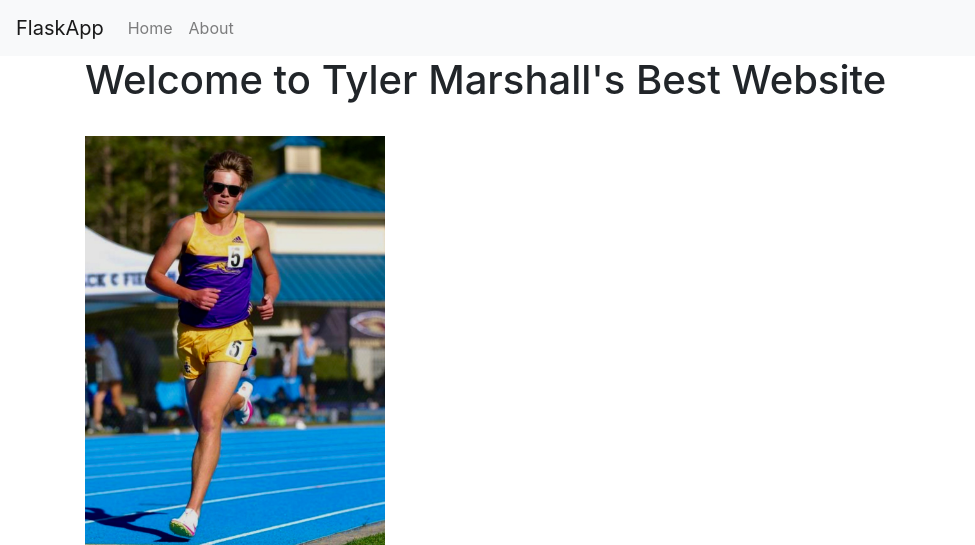
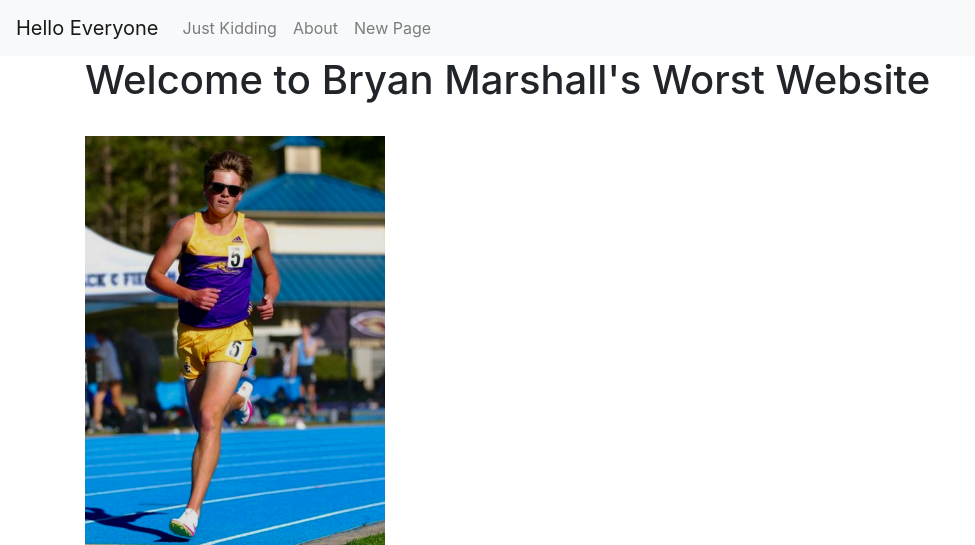
Before and after one commit to tylerjones0509/tylerjones0509-mmis-6391-mod6-jones-demo, a Flask app: page / in a window 1280 px wide. Shown: the top 545 px of the page, without its empty margins (0-975 px from the left). Run offline with Flask 3, Linux system fonts and the light colour scheme; some libraries are stand-ins or nearby versions.

Commit message:
1st send up

```diff
--- a/app/routes.py
+++ b/app/routes.py
@@ -8,3 +8,7 @@ def index():
 @app.route('/about')
 def about():
     return render_template('about.html')
+
+@app.route('/newby')
+def new_page():
+    return render_template('new_page.html')
--- a/app/templates/base.html
+++ b/app/templates/base.html
@@ -7,17 +7,20 @@
 </head>
 <body>
 <nav class="navbar navbar-expand-lg navbar-light bg-light">
-    <a class="navbar-brand" href="#">FlaskApp</a>
+    <a class="navbar-brand" href="#">Hello Everyone</a>
     <button class="navbar-toggler" type="button" data-toggle="collapse" data-target="#navbarNav" aria-controls="navbarNav" aria-expanded="false" aria-label="Toggle navigation">
         <span class="navbar-toggler-icon"></span>
     </button>
     <div class="collapse navbar-collapse" id="navbarNav">
         <ul class="navbar-nav">
             <li class="nav-item">
-                <a class="nav-link" href="{{ url_for('index') }}">Home</a>
+                <a class="nav-link" href="{{ url_for('index') }}">Just Kidding</a>
             </li>
             <li class="nav-item">
                 <a class="nav-link" href="{{ url_for('about') }}">About</a>
+            </li>
+            <li class="nav-item">
+                <a class="nav-link" href="{{ url_for('new_page') }}">New Page</a>
             </li>
         </ul>
     </div>
--- a/app/templates/index.html
+++ b/app/templates/index.html
@@ -2,7 +2,7 @@
 
 {% block content %}
 
-<h1>Welcome to Tyler Marshall's Best Website</h1>
+<h1>Welcome to Bryan Marshall's Worst Website</h1>
 <br>
 <img src="{{ url_for('static', filename='assets/tyler.jpg') }}" alt="Tyler with his cool Glasses" width="300">
 
```
Also changed, not shown: app/templates/new_page.html (added, +8 -0 lines).
